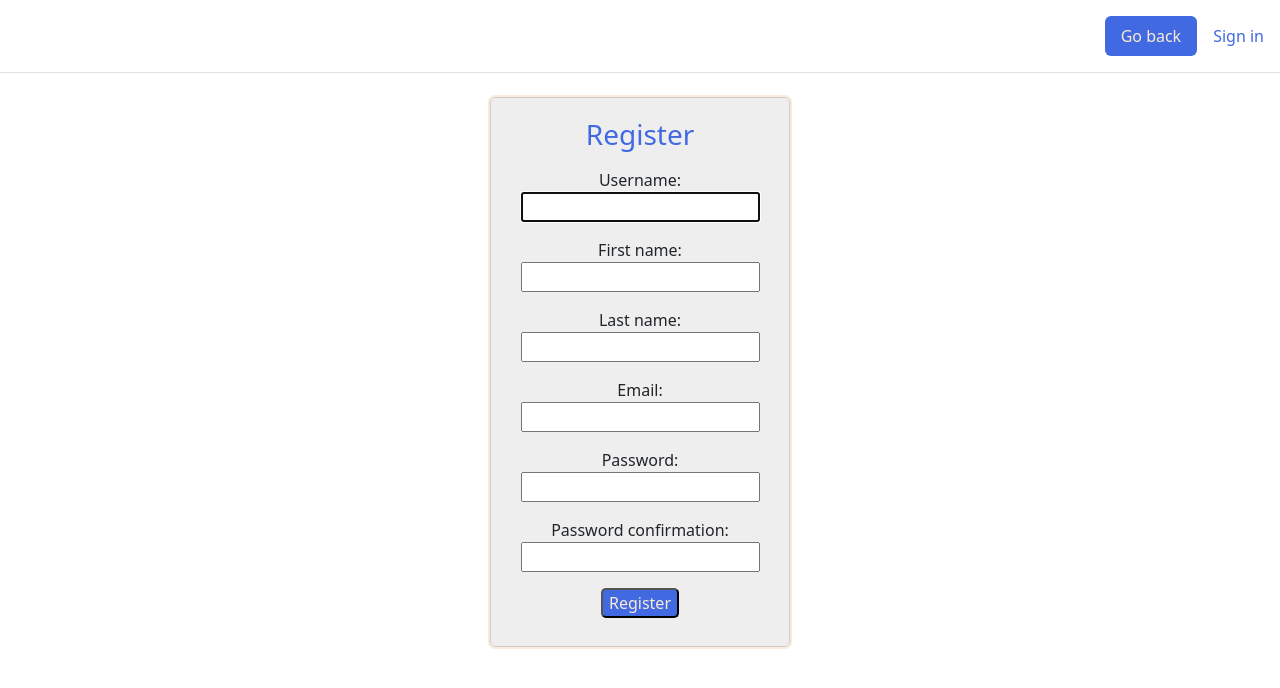
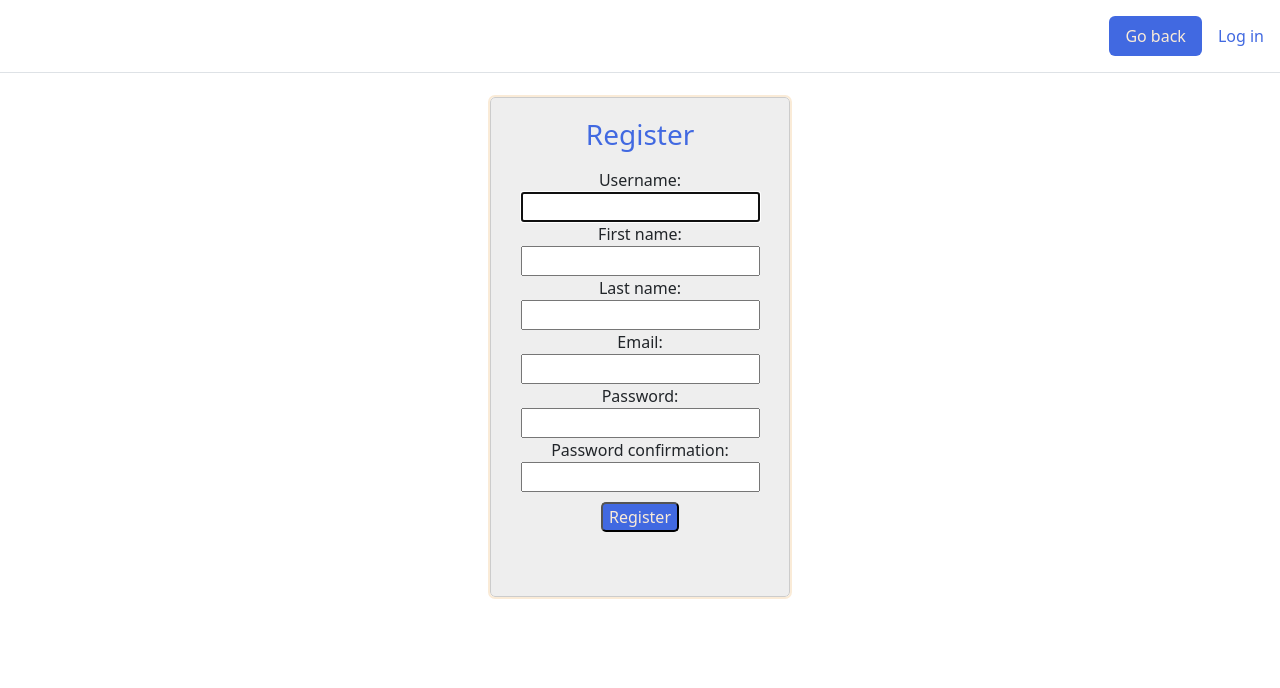
Before and after one commit to KateF20/taskmanager_django, a Django app: page /registration in a window 1280 px wide. Shown: the top 688 px of the page. Run offline with Django 4.2, Linux system fonts and the light colour scheme.

Commit message:
base for registration and login templates; registration URL moved from taskeditor to conf

```diff
--- a/taskmanager/conf/urls.py
+++ b/taskmanager/conf/urls.py
@@ -1,8 +1,10 @@
 from django.contrib import admin
 from django.urls import path, include
+from taskmanager.taskeditor.views import registration
 
 urlpatterns = [
     path('admin/', admin.site.urls),
     path('accounts/', include('django.contrib.auth.urls')),
-    path('', include('taskmanager.taskeditor.urls'))
+    path('', include('taskmanager.taskeditor.urls')),
+    path('registration', registration, name='registration')
 ]
--- a/taskmanager/taskeditor/forms.py
+++ b/taskmanager/taskeditor/forms.py
@@ -1,6 +1,5 @@
 from .models import Task
-from django.forms import ModelForm, TextInput, Textarea
-from django import forms
+from django.forms import ModelForm, TextInput, Textarea, CharField, EmailField
 from django.contrib.auth.forms import UserCreationForm
 from django.contrib.auth.models import User
 
@@ -26,9 +25,9 @@ class TaskForm(ModelForm):
 
 
 class NewUserForm(UserCreationForm):
-    first_name = forms.CharField(max_length=101)
-    last_name = forms.CharField(max_length=101)
-    email = forms.EmailField()
+    first_name = CharField(max_length=101)
+    last_name = CharField(max_length=101)
+    email = EmailField()
 
     class Meta:
         model = User
--- a/taskmanager/taskeditor/templates/main/index.html
+++ b/taskmanager/taskeditor/templates/main/index.html
@@ -6,7 +6,11 @@
 
 {% block content %}
     {% if user.is_authenticated %}
-        <h1 style="font-size: large; color: royalblue">Hi {{ user.username }}!</h1>
+        {% if user.first_name and user.last_name %}
+            <h1 style="font-size: large; color: royalblue">Hi {{ user.first_name}} {{ user.last_name}}!</h1>
+        {% else %}
+            <h1 style="font-size: large; color: royalblue">Hi {{ user.username }}!</h1>
+        {% endif %}
         <h2>Your task manager</h2>
         {% if tasks %}
             {% for elem in tasks %}
--- /dev/null
+++ b/taskmanager/taskeditor/templates/registration/base.html
@@ -0,0 +1,23 @@
+<!DOCTYPE html>
+<html lang="en">
+<head>
+    <meta charset="UTF-8">
+    <link rel="stylesheet" href='https://cdn.jsdelivr.net/npm/bootstrap@5.2.3/dist/css/bootstrap.min.css'>
+    <title>Log In</title>
+</head>
+<body class="text-center">
+    <header class="d-flex flex-wrap justify-content-center py-3 mb-4 border-bottom">
+         <a href="" class="d-flex align-items-center mb-3 mb-md-0 me-md-auto link-body-emphasis text-decoration-none">
+            <svg class="bi me-2" width="40" height="32"></svg>
+          </a>
+        <ul class="nav nav-pills">
+            <li class="nav-item"><a href="{% url 'main' %}" class="nav-link active" aria-current="page"
+                                    style="color: antiquewhite; background-color: royalblue">Go back</a></li>
+            <li class="nav-item">
+                <a>{% block link %}{% endblock %}</a>
+            </li>
+        </ul>
+    </header>
+    <div>{% block content %}{% endblock %}</div>
+</body>
+</html>
--- a/taskmanager/taskeditor/templates/registration/registration.html
+++ b/taskmanager/taskeditor/templates/registration/registration.html
@@ -1,25 +1,11 @@
-<!DOCTYPE html>
-<html lang="en">
-<head>
-    <meta charset="UTF-8">
-    <link rel="stylesheet" href='https://cdn.jsdelivr.net/npm/bootstrap@5.2.3/dist/css/bootstrap.min.css'>
-</head>
-<header class="d-flex flex-wrap justify-content-center py-3 mb-4 border-bottom">
-     <a href="/" class="d-flex align-items-center mb-3 mb-md-0 me-md-auto link-body-emphasis text-decoration-none">
-        <svg class="bi me-2" width="40" height="32"></svg>
-        <span class="fs-4" style="color: royalblue"></span>
-      </a>
-    <ul class="nav nav-pills">
-        <li class="nav-item"><a href="{% url 'main' %}" class="nav-link active" aria-current="page"
-                                style="color: antiquewhite; background-color: royalblue">Go back</a></li>
+{% extends 'registration/base.html' %}
 
-        <li class="nav-item">
-            <a href="{% url 'login' %}" class="nav-link" style="color: royalblue">Sign in</a>
-        </li>
-    </ul>
-</header>
-<body>
-    <div style='text-align: center; width: 300px; height: 550px; margin: auto; padding: 20px; border: 1px solid #ccc; border-radius: 5px;
+{% block link %}
+    <a href="{% url 'login' %}" class="nav-link" style="color: royalblue">Log in</a>
+{% endblock %}
+
+{% block content %}
+    <div style='text-align: center; width: 300px; height: 500px; margin: auto; padding: 20px; border: 1px solid #ccc; border-radius: 5px;
     background-color: #eee; outline-color: antiquewhite; outline-style: solid; outline-width: 2px'>
     <form action="" method="POST" style="justify-content: center">
         <h1 class="h3 mb-3 fw-normal" style="color: royalblue">Register</h1>
@@ -27,18 +13,16 @@
 
         {% for field in form %}
             <div>
-                <p>{{ field.label }}: <br> {{ field }}</p>
+                {{ field.label }}: <br> {{ field }}
 
                 {% for error in field.errors %}
-                    <small style="color: red">{{ error }}</small>
+                    <br><small style="color: red">{{ error }}</small>
                 {% endfor %}
             </div>
         {% endfor %}
         <button aria-current="page"
-                style="color: antiquewhite; background-color: royalblue; border-radius: 5px"
+                style="color: antiquewhite; background-color: royalblue; border-radius: 5px; margin-top: 10px"
                 type="submit">Register</button>
     </form>
     </div>
-
-
-</body>
+{% endblock %}
--- a/taskmanager/taskeditor/urls.py
+++ b/taskmanager/taskeditor/urls.py
@@ -4,7 +4,5 @@ from . import views
 urlpatterns = [
     path('', views.index, name='main'),
     path('about', views.about, name='about'),
-    path('create', views.create, name='create'),
-    path('', views.index, name='home'),
-    path('registration', views.registration, name='registration')
+    path('create', views.create, name='create')
 ]
--- a/taskmanager/taskeditor/views.py
+++ b/taskmanager/taskeditor/views.py
@@ -1,7 +1,6 @@
 from django.shortcuts import render, redirect
 from .models import Task
 from .forms import TaskForm, NewUserForm
-from django.contrib.auth import login
 from django.contrib import messages
 
 
@@ -24,7 +23,7 @@ def create(request):
     if request.method == 'POST':
         if form.is_valid():
             form.save(user=request.user)
-            return redirect('home')
+            return redirect('main')
         else:
             error = 'Not valid form'
 
@@ -43,8 +42,8 @@ def registration(request):
 
             messages.success(request, f'Your account has been created. You can log in now!')
             return redirect('/')
-    else:
-        form = NewUserForm()
+
+    form = NewUserForm()
 
     context = {'form': form}
     return render(request, 'registration/registration.html', context)
```
Also changed, not shown: taskmanager/taskeditor/templates/registration/home.html (deleted, +0 -12 lines), taskmanager/taskeditor/templates/registration/login.html (+7 -20 lines).
